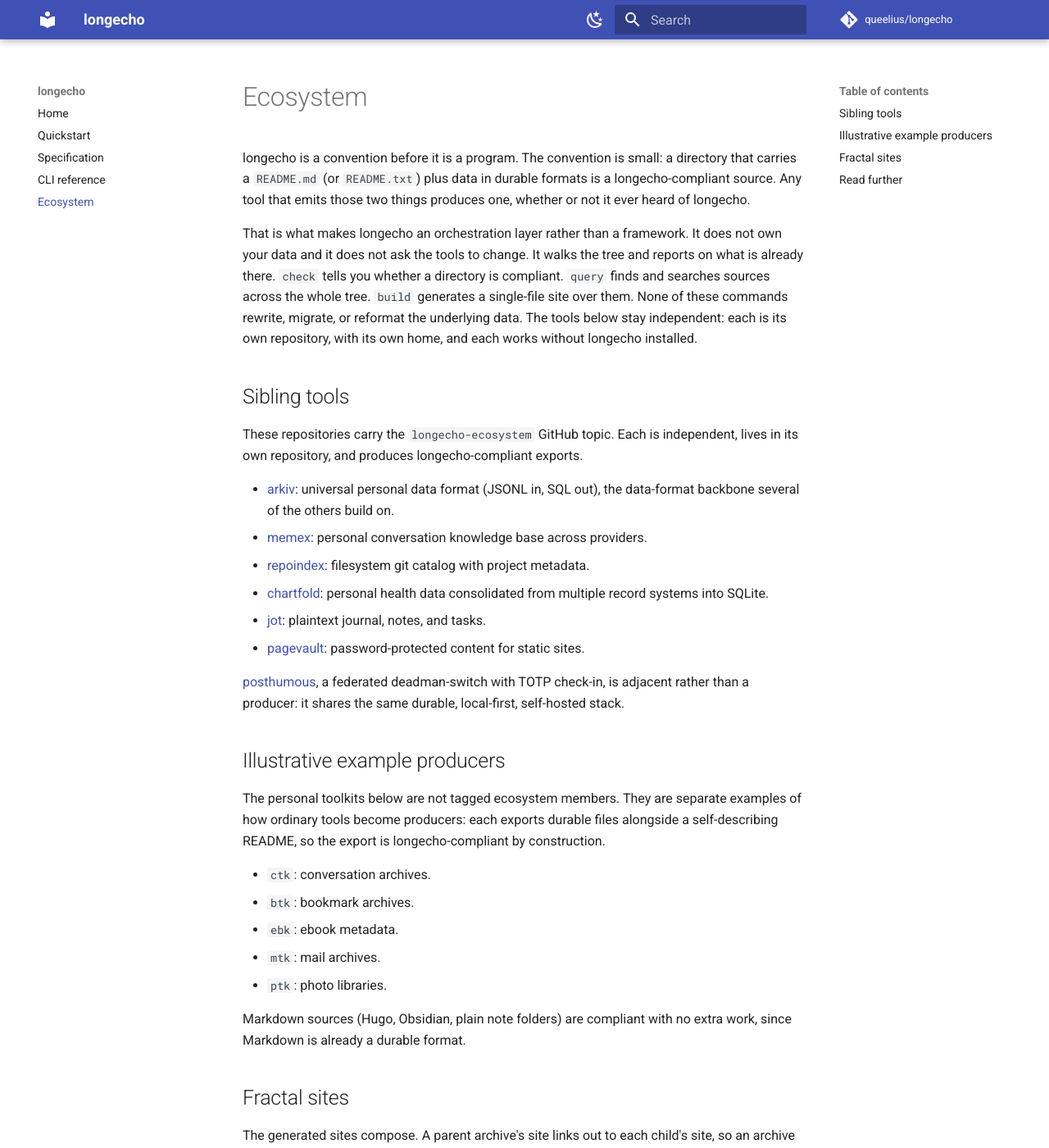
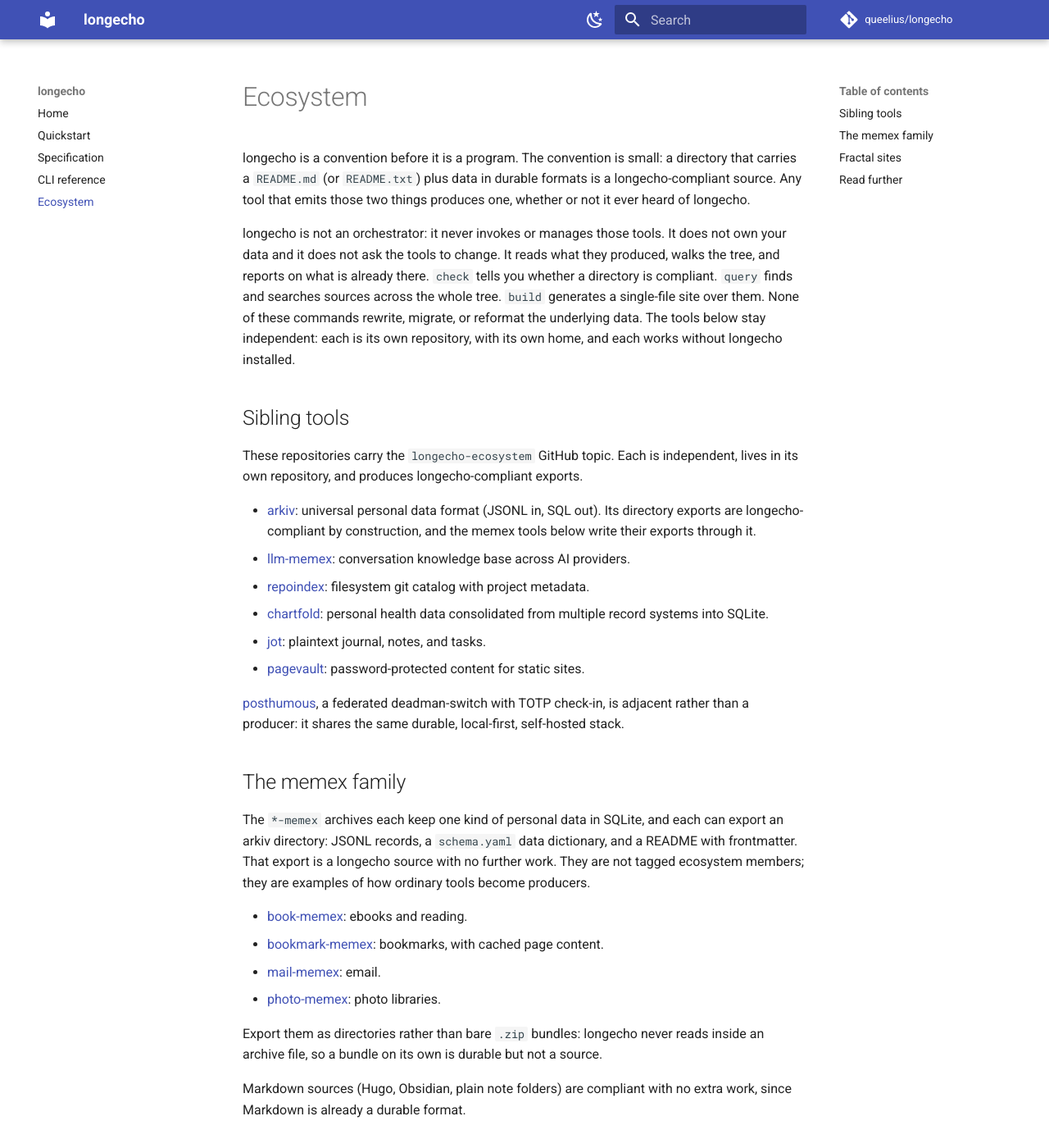
Before and after one commit to queelius/longecho, an MkDocs documentation site: the page built from docs/ecosystem.md, in a window 1280 px wide and 1400 px high. Shown: the whole window at 82% size. Built offline with MkDocs 1.6.1 and Material for MkDocs 9.7.7, drawn with Linux system fonts in a browser that asks for light colours; comment, search, counter and statistics services are not loaded.

Commit message:
docs: align overwrite rule, orchestration wording, and ecosystem with reality
- spec, cli, README, CLAUDE.md: a non-empty site/ is overwritten only when
  stamped "longecho build"; unstamped viewers need --force.
- ecosystem page: "orchestration layer" contradicted the README's
  "Not an orchestrator"; now says longecho reads what tools produced.
- Tagged list re-derived from the live longecho-ecosystem topic (memex is
  now llm-memex); ctk/btk/ebk/mtk/ptk replaced by the memex archives they
  became; advise exporting directories, not bare bundles.
- README: the single-file site claimed "no relative links to break" while
  linking data by relative path; removed em-dashes per the voice rule.

Co-Authored-By: Claude Opus 5.5 <noreply@anthropic.com>

```diff
--- a/docs/ecosystem.md
+++ b/docs/ecosystem.md
@@ -2,14 +2,14 @@
 
 longecho is a convention before it is a program. The convention is small: a directory that carries a `README.md` (or `README.txt`) plus data in durable formats is a longecho-compliant source. Any tool that emits those two things produces one, whether or not it ever heard of longecho.
 
-That is what makes longecho an orchestration layer rather than a framework. It does not own your data and it does not ask the tools to change. It walks the tree and reports on what is already there. `check` tells you whether a directory is compliant. `query` finds and searches sources across the whole tree. `build` generates a single-file site over them. None of these commands rewrite, migrate, or reformat the underlying data. The tools below stay independent: each is its own repository, with its own home, and each works without longecho installed.
+longecho is not an orchestrator: it never invokes or manages those tools. It does not own your data and it does not ask the tools to change. It reads what they produced, walks the tree, and reports on what is already there. `check` tells you whether a directory is compliant. `query` finds and searches sources across the whole tree. `build` generates a single-file site over them. None of these commands rewrite, migrate, or reformat the underlying data. The tools below stay independent: each is its own repository, with its own home, and each works without longecho installed.
 
 ## Sibling tools
 
 These repositories carry the `longecho-ecosystem` GitHub topic. Each is independent, lives in its own repository, and produces longecho-compliant exports.
 
-- [arkiv](https://github.com/queelius/arkiv): universal personal data format (JSONL in, SQL out), the data-format backbone several of the others build on.
-- [memex](https://github.com/queelius/memex): personal conversation knowledge base across providers.
+- [arkiv](https://github.com/queelius/arkiv): universal personal data format (JSONL in, SQL out). Its directory exports are longecho-compliant by construction, and the memex tools below write their exports through it.
+- [llm-memex](https://github.com/queelius/llm-memex): conversation knowledge base across AI providers.
 - [repoindex](https://github.com/queelius/repoindex): filesystem git catalog with project metadata.
 - [chartfold](https://github.com/queelius/chartfold): personal health data consolidated from multiple record systems into SQLite.
 - [jot](https://github.com/queelius/jot): plaintext journal, notes, and tasks.
@@ -17,15 +17,16 @@ These repositories carry the `longecho-ecosystem` GitHub topic. Each is independ
 
 [posthumous](https://github.com/queelius/posthumous), a federated deadman-switch with TOTP check-in, is adjacent rather than a producer: it shares the same durable, local-first, self-hosted stack.
 
-## Illustrative example producers
+## The memex family
 
-The personal toolkits below are not tagged ecosystem members. They are separate examples of how ordinary tools become producers: each exports durable files alongside a self-describing README, so the export is longecho-compliant by construction.
+The `*-memex` archives each keep one kind of personal data in SQLite, and each can export an arkiv directory: JSONL records, a `schema.yaml` data dictionary, and a README with frontmatter. That export is a longecho source with no further work. They are not tagged ecosystem members; they are examples of how ordinary tools become producers.
 
-- `ctk`: conversation archives.
-- `btk`: bookmark archives.
-- `ebk`: ebook metadata.
-- `mtk`: mail archives.
-- `ptk`: photo libraries.
+- [book-memex](https://github.com/queelius/book-memex): ebooks and reading.
+- [bookmark-memex](https://github.com/queelius/bookmark-memex): bookmarks, with cached page content.
+- [mail-memex](https://github.com/queelius/mail-memex): email.
+- [photo-memex](https://github.com/queelius/photo-memex): photo libraries.
+
+Export them as directories rather than bare `.zip` bundles: longecho never reads inside an archive file, so a bundle on its own is durable but not a source.
 
 Markdown sources (Hugo, Obsidian, plain note folders) are compliant with no extra work, since Markdown is already a durable format.
 
```
Also changed, not shown: CLAUDE.md (+2 -2 lines), README.md (+19 -17 lines), docs/cli.md (+1 -1 lines), docs/spec.md (+1 -1 lines).
